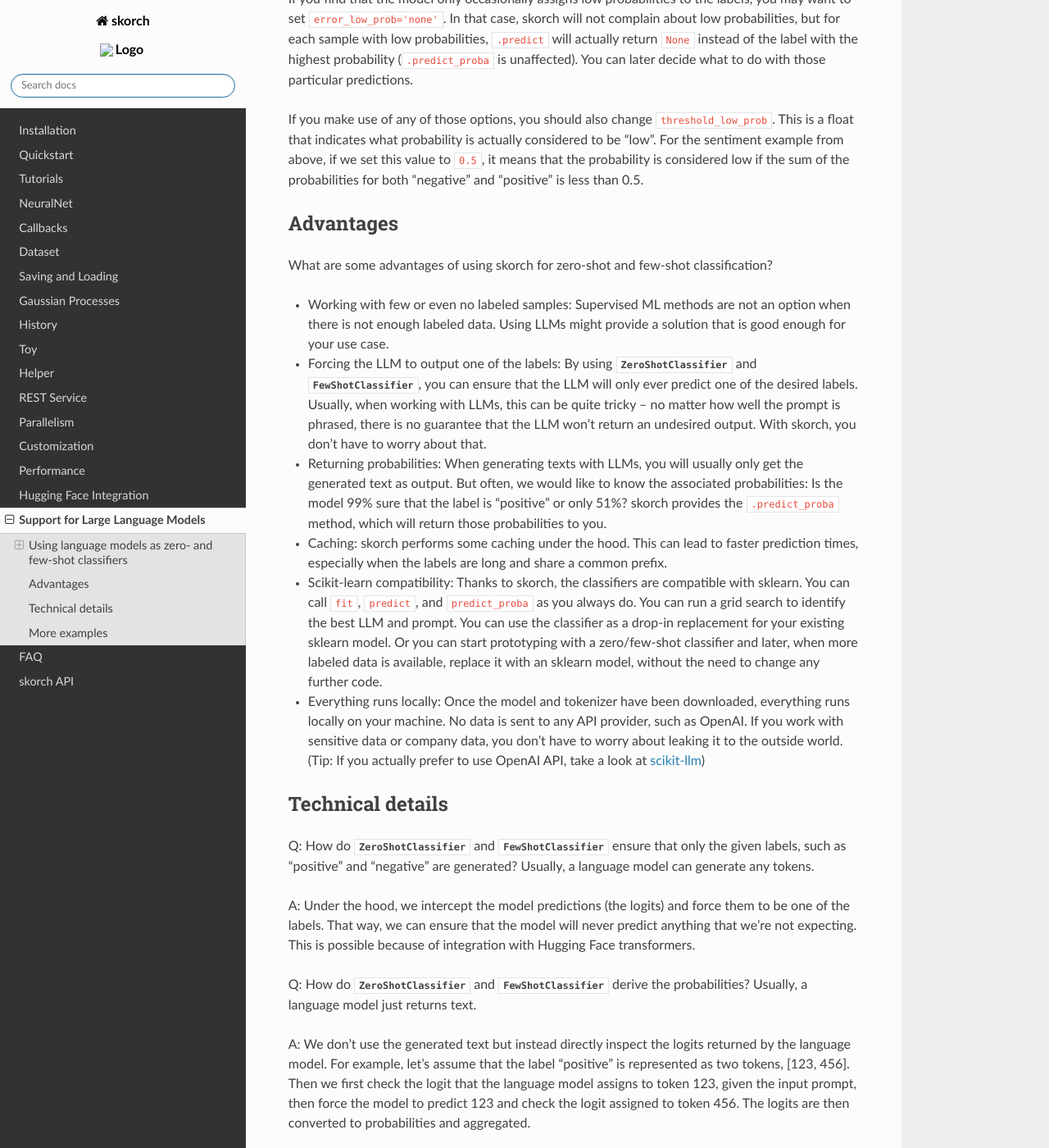
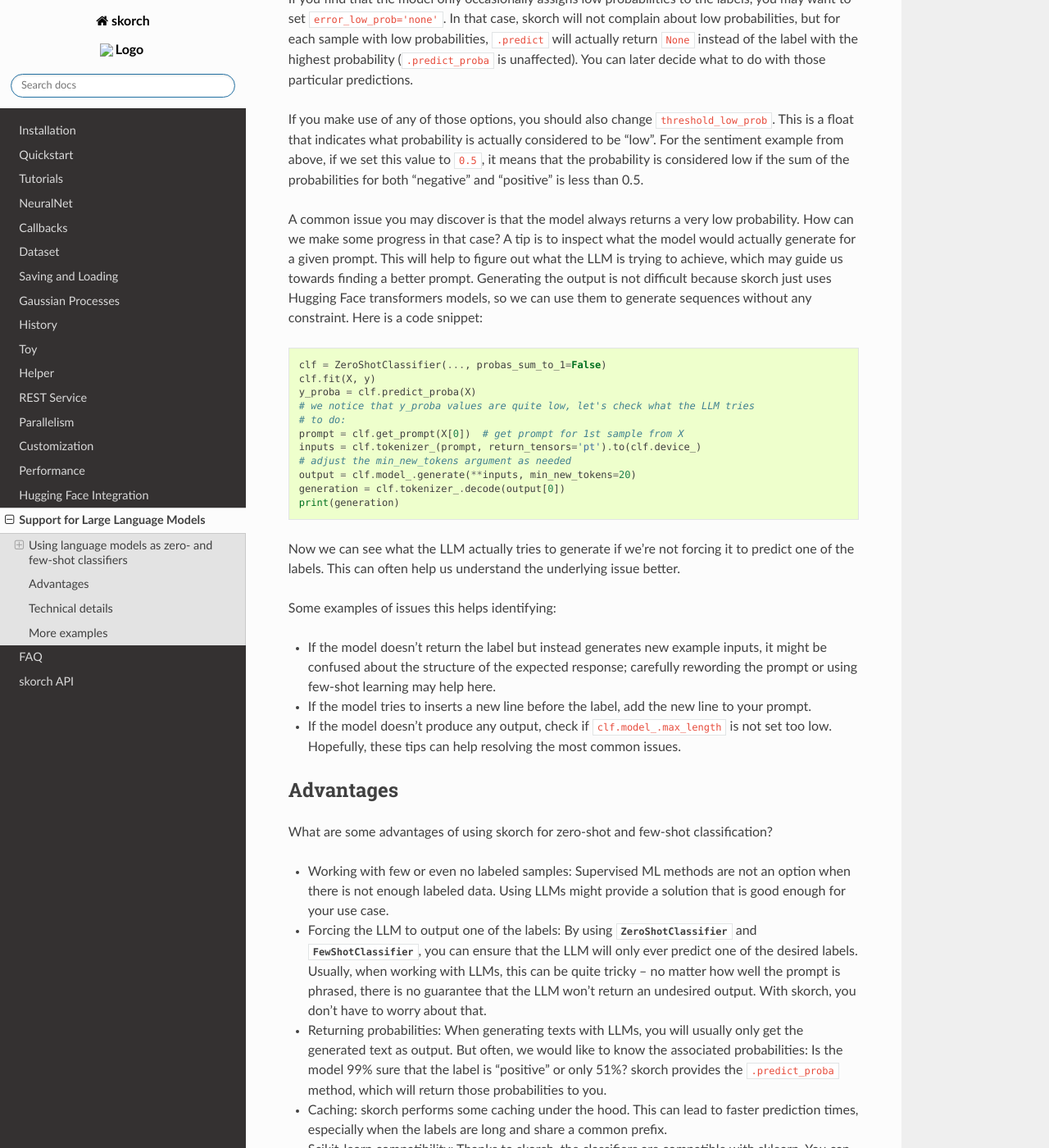
Before and after one commit to skorch-dev/skorch, a Sphinx documentation site: the page built from docs/user/LLM.rst, in a window 1280 px wide and 1400 px high, scrolled down 5434 px. Shown: the whole window at 82% size. Built offline with Sphinx 7.4.7 and the Read the Docs theme 2.0.0, drawn with Linux system fonts in a browser that asks for light colours.

Commit message:
Add one more debugging tip to the docs

```diff
--- a/docs/user/LLM.rst
+++ b/docs/user/LLM.rst
@@ -298,6 +298,45 @@ actually considered to be "low". For the sentiment example from above, if we set
 this value to ``0.5``, it means that the probability is considered low if the
 sum of the probabilities for both "negative" and "positive" is less than 0.5.
 
+A common issue you may discover is that the model always returns a very low
+probability. How can we make some progress in that case? A tip is to inspect
+what the model would actually generate for a given prompt. This will help to
+figure out what the LLM is trying to achieve, which may guide us towards finding
+a better prompt. Generating the output is not difficult because skorch just uses
+Hugging Face transformers models, so we can use them to generate sequences
+without any constraint. Here is a code snippet:
+
+.. code:: python
+
+    clf = ZeroShotClassifier(..., probas_sum_to_1=False)
+    clf.fit(X, y)
+    y_proba = clf.predict_proba(X)
+    # we notice that y_proba values are quite low, let's check what the LLM tries
+    # to do:
+    prompt = clf.get_prompt(X[0])  # get prompt for 1st sample from X
+    inputs = clf.tokenizer_(prompt, return_tensors='pt').to(clf.device_)
+    # adjust the min_new_tokens argument as needed
+    output = clf.model_.generate(**inputs, min_new_tokens=20)
+    generation = clf.tokenizer_.decode(output[0])
+    print(generation)
+
+Now we can see what the LLM actually tries to generate if we're not forcing it
+to predict one of the labels. This can often help us understand the underlying
+issue better.
+
+Some examples of issues this helps identifying:
+
+* If the model doesn't return the label but instead generates new example
+  inputs, it might be confused about the structure of the expected response;
+  carefully rewording the prompt or using few-shot learning may help here.
+
+* If the model tries to inserts a new line before the label, add the new line to
+  your prompt.
+
+* If the model doesn't produce any output, check if ``clf.model_.max_length`` is
+  not set too low. Hopefully, these tips can help resolving the most common
+  issues.
+
 Advantages
 ----------
 
```
